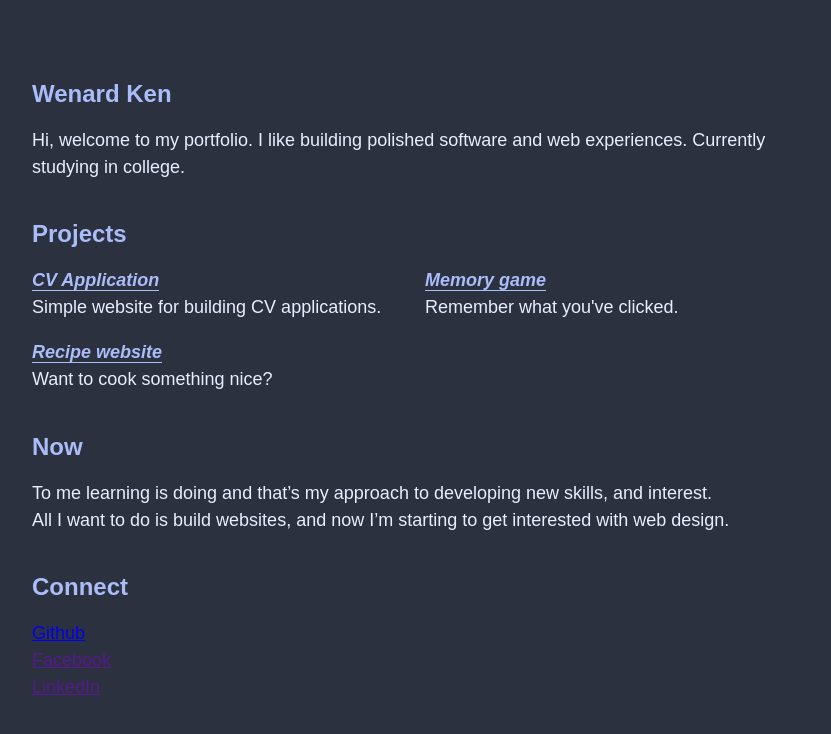
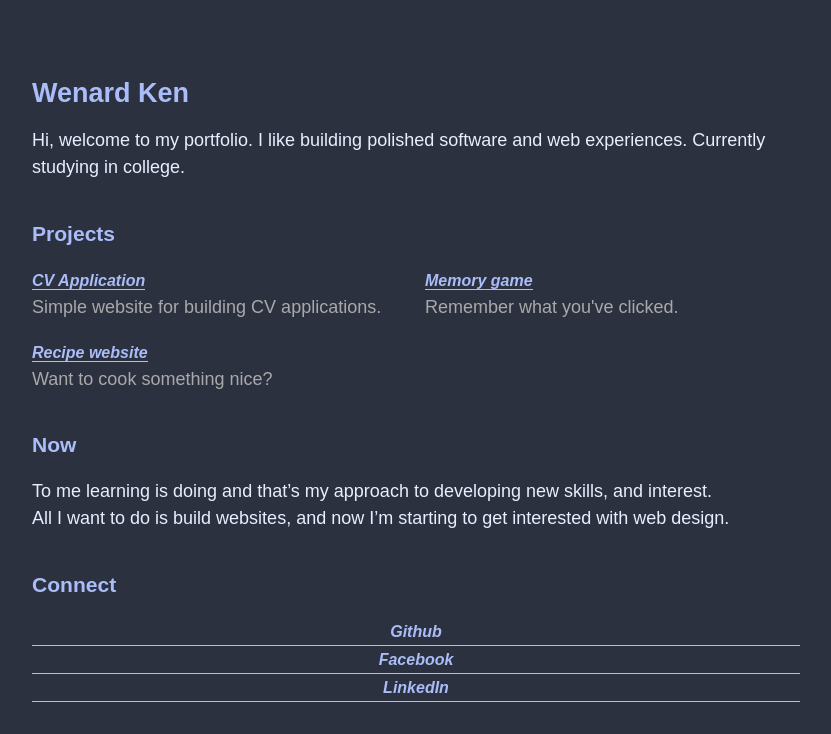
Before and after one commit to WenardKen57/my-portfolio, a React (Vite) app: page / in a window 1280 px wide. Shown: the top 734 px of the page, without its empty margins (224-1055 px from the left). Built offline with nearby package versions, Linux system fonts and the light colour scheme.

Commit message:
style: make font small

```diff
--- a/src/pages/styles/Home.css
+++ b/src/pages/styles/Home.css
@@ -22,12 +22,15 @@
 
 .homePage h3,
 .homePage h2 {
-  font-size: x-large;
   margin-bottom: 20px;
 }
 
 .homePage p {
-  color: var(--tertiary);
+  color: #e8eeff;
+}
+
+.projects  p {
+  color: #a9a9aa;
 }
 
 .homePage ul {
@@ -41,10 +44,17 @@
   row-gap: 1em;
 }
 
-.projects a {
+.projects a,
+.connect a {
   text-decoration: none;
   font-weight: bold;
+  font-size: medium;
   font-style: italic;
   border-bottom: 1px solid;
   color: var(--secondary);
 }
+
+.connect a {
+  display: flex;
+  justify-content: space-around;
+}
```
